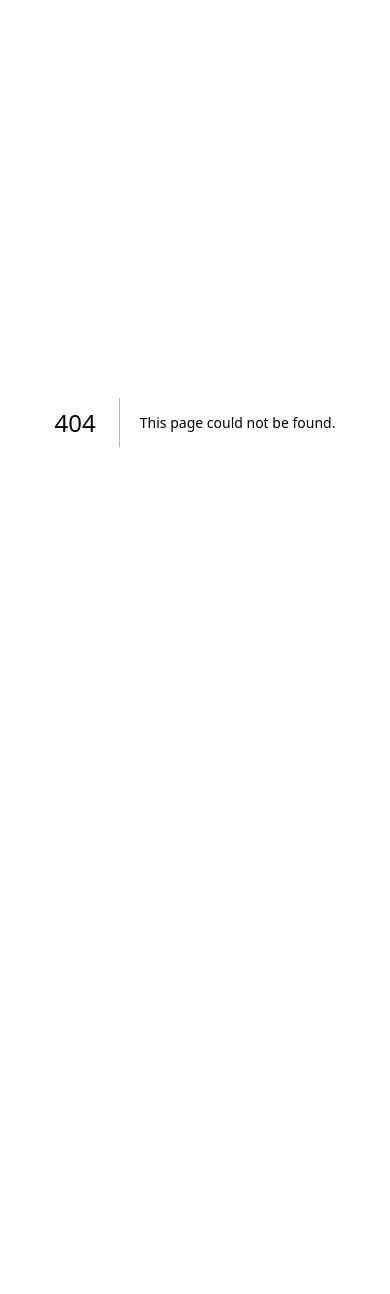
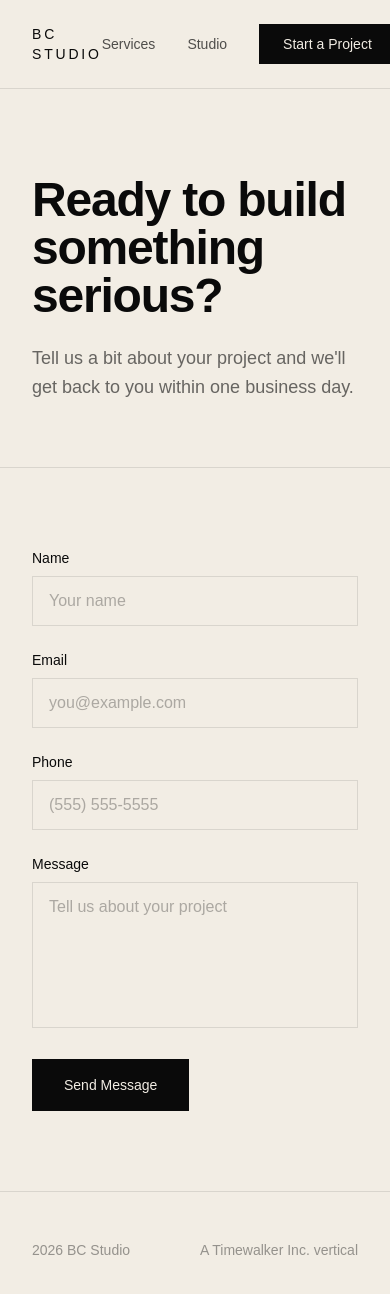
Before and after one commit to nagginAK/branche-creative-studio, a Next.js app: page /contact in a window 390 px wide. Before the commit this address had no page. Shown: the top 1294 px of the page. Before the commit the page ends 844 px from the top, so only its background shows below. Built offline with nearby package versions, Linux system fonts and the light colour scheme.

Commit message:
feat: add contact form with Resend integration
- Add /contact page with form (Name, Email, Phone, Message)
- Add /api/contact route to send submissions via Resend to rene@branchecreative.co
- Point nav 'Start a Project' link to /contact instead of on-page anchor
- Add resend dependency

```diff
--- /dev/null
+++ b/app/api/contact/route.ts
@@ -0,0 +1,60 @@
+import { NextResponse } from 'next/server';
+import { Resend } from 'resend';
+
+const TO_EMAIL = 'rene@branchecreative.co';
+const FROM_EMAIL = 'BC Studio <onboarding@resend.dev>';
+
+export async function POST(req: Request) {
+  try {
+    const { name, email, phone, message } = await req.json();
+
+    if (!name || !email || !message) {
+      return NextResponse.json(
+        { error: 'Name, email, and message are required.' },
+        { status: 400 }
+      );
+    }
+
+    const apiKey = process.env.RESEND_API_KEY;
+    if (!apiKey) {
+      console.error('RESEND_API_KEY is not set');
+      return NextResponse.json(
+        { error: 'Email service is not configured.' },
+        { status: 500 }
+      );
+    }
+
+    const resend = new Resend(apiKey);
+
+    const { error } = await resend.emails.send({
+      from: FROM_EMAIL,
+      to: TO_EMAIL,
+      replyTo: email,
+      subject: `New contact form submission from ${name}`,
+      text: [
+        `Name: ${name}`,
+        `Email: ${email}`,
+        `Phone: ${phone || 'Not provided'}`,
+        '',
+        'Message:',
+        message,
+      ].join('\n'),
+    });
+
+    if (error) {
+      console.error('Resend error:', error);
+      return NextResponse.json(
+        { error: 'Failed to send message.' },
+        { status: 500 }
+      );
+    }
+
+    return NextResponse.json({ success: true });
+  } catch (error) {
+    console.error('Contact form error:', error);
+    return NextResponse.json(
+      { error: 'Something went wrong.' },
+      { status: 500 }
+    );
+  }
+}
--- /dev/null
+++ b/app/contact/page.tsx
@@ -0,0 +1,131 @@
+'use client';
+
+import { useState } from 'react';
+import Link from 'next/link';
+
+export default function Contact() {
+  const [form, setForm] = useState({ name: '', email: '', phone: '', message: '' });
+  const [status, setStatus] = useState<'idle' | 'submitting' | 'success' | 'error'>('idle');
+
+  const handleChange = (
+    e: React.ChangeEvent<HTMLInputElement | HTMLTextAreaElement>
+  ) => {
+    setForm({ ...form, [e.target.name]: e.target.value });
+  };
+
+  const handleSubmit = async (e: React.FormEvent) => {
+    e.preventDefault();
+    setStatus('submitting');
+    try {
+      const res = await fetch('/api/contact', {
+        method: 'POST',
+        headers: { 'Content-Type': 'application/json' },
+        body: JSON.stringify(form),
+      });
+      if (!res.ok) throw new Error('Request failed');
+      setStatus('success');
+      setForm({ name: '', email: '', phone: '', message: '' });
+    } catch {
+      setStatus('error');
+    }
+  };
+
+  return (
+    <main className="min-h-screen bg-[#F2EDE4] text-[#0a0a0a]">
+      <nav className="fixed top-0 left-0 right-0 z-50 flex items-center justify-between px-8 py-6 bg-[#F2EDE4] border-b border-black/10">
+        <Link href="/" className="text-sm font-medium tracking-[0.2em] uppercase text-[#0a0a0a]">BC Studio</Link>
+        <div className="flex items-center gap-8 text-sm text-[#0a0a0a]/70">
+          <Link href="/#services" className="hover:text-[#0a0a0a] transition-colors">Services</Link>
+          <Link href="/#studio" className="hover:text-[#0a0a0a] transition-colors">Studio</Link>
+          <Link href="/contact" className="bg-[#0a0a0a] text-[#F2EDE4] px-6 py-2.5 text-sm font-medium whitespace-nowrap shrink-0 hover:bg-[#0a0a0a]/90 transition-colors">Start a Project</Link>
+        </div>
+      </nav>
+
+      <section className="px-8 pt-44 pb-16 border-b border-black/10">
+        <h1 className="text-5xl md:text-7xl font-bold leading-none tracking-tight max-w-3xl">Ready to build something serious?</h1>
+        <p className="text-[#0a0a0a]/60 text-lg max-w-xl mt-6 leading-relaxed">
+          Tell us a bit about your project and we&apos;ll get back to you within one business day.
+        </p>
+      </section>
+
+      <section className="px-8 py-20">
+        <form onSubmit={handleSubmit} className="max-w-xl space-y-6">
+          <div>
+            <label htmlFor="name" className="block text-sm font-medium mb-2">Name</label>
+            <input
+              id="name"
+              name="name"
+              type="text"
+              required
+              value={form.name}
+              onChange={handleChange}
+              className="w-full bg-transparent border border-black/10 focus:border-black/40 px-4 py-3 text-[#0a0a0a] placeholder:text-[#0a0a0a]/30 outline-none transition-colors"
+              placeholder="Your name"
+            />
+          </div>
+
+          <div>
+            <label htmlFor="email" className="block text-sm font-medium mb-2">Email</label>
+            <input
+              id="email"
+              name="email"
+              type="email"
+              required
+              value={form.email}
+              onChange={handleChange}
+              className="w-full bg-transparent border border-black/10 focus:border-black/40 px-4 py-3 text-[#0a0a0a] placeholder:text-[#0a0a0a]/30 outline-none transition-colors"
+              placeholder="you@example.com"
+            />
+          </div>
+
+          <div>
+            <label htmlFor="phone" className="block text-sm font-medium mb-2">Phone</label>
+            <input
+              id="phone"
+              name="phone"
+              type="tel"
+              value={form.phone}
+              onChange={handleChange}
+              className="w-full bg-transparent border border-black/10 focus:border-black/40 px-4 py-3 text-[#0a0a0a] placeholder:text-[#0a0a0a]/30 outline-none transition-colors"
+              placeholder="(555) 555-5555"
+            />
+          </div>
+
+          <div>
+            <label htmlFor="message" className="block text-sm font-medium mb-2">Message</label>
+            <textarea
+              id="message"
+              name="message"
+              required
+              rows={5}
+              value={form.message}
+              onChange={handleChange}
+              className="w-full bg-transparent border border-black/10 focus:border-black/40 px-4 py-3 text-[#0a0a0a] placeholder:text-[#0a0a0a]/30 outline-none transition-colors resize-none"
+              placeholder="Tell us about your project"
+            />
+          </div>
+
+          <button
+            type="submit"
+            disabled={status === 'submitting'}
+            className="inline-block bg-[#0a0a0a] text-[#F2EDE4] px-8 py-4 font-medium text-sm hover:bg-[#0a0a0a]/90 transition-colors disabled:opacity-50"
+          >
+            {status === 'submitting' ? 'Sending…' : 'Send Message'}
+          </button>
+
+          {status === 'success' && (
+            <p className="text-sm text-[#0a0a0a]/60 pt-2">Thanks — we&apos;ll be in touch soon.</p>
+          )}
+          {status === 'error' && (
+            <p className="text-sm text-red-600 pt-2">Something went wrong. Please try again.</p>
+          )}
+        </form>
+      </section>
+
+      <footer className="px-8 py-12 border-t border-black/10 flex items-center justify-between text-[#0a0a0a]/40 text-sm">
+        <span>2026 BC Studio</span>
+        <span>A Timewalker Inc. vertical</span>
+      </footer>
+    </main>
+  );
+}
--- a/app/page.tsx
+++ b/app/page.tsx
@@ -1,3 +1,5 @@
+import Link from 'next/link';
+
 export default function Home() {
   return (
     <main className="min-h-screen bg-[#F2EDE4] text-[#0a0a0a]">
@@ -6,7 +8,7 @@ export default function Home() {
         <div className="flex items-center gap-8 text-sm text-white/70">
           <a href="#services" className="hover:text-white transition-colors">Services</a>
           <a href="#studio" className="hover:text-white transition-colors">Studio</a>
-          <a href="#contact" className="bg-white text-black px-6 py-2.5 text-sm font-medium whitespace-nowrap shrink-0 hover:bg-white/90 transition-colors">Start a Project</a>
+          <Link href="/contact" className="bg-white text-black px-6 py-2.5 text-sm font-medium whitespace-nowrap shrink-0 hover:bg-white/90 transition-colors">Start a Project</Link>
         </div>
       </nav>
 
--- a/package.json
+++ b/package.json
@@ -11,7 +11,8 @@
   "dependencies": {
     "next": "16.2.9",
     "react": "19.2.4",
-    "react-dom": "19.2.4"
+    "react-dom": "19.2.4",
+    "resend": "^6.16.0"
   },
   "devDependencies": {
     "@tailwindcss/postcss": "^4",
```
